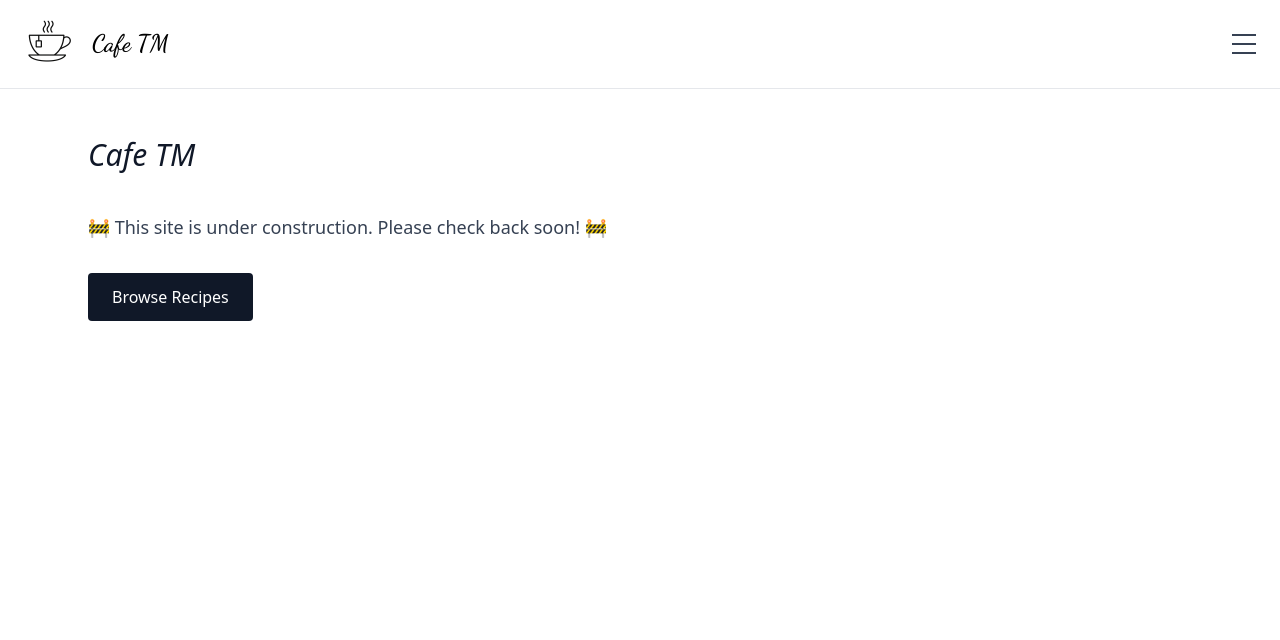
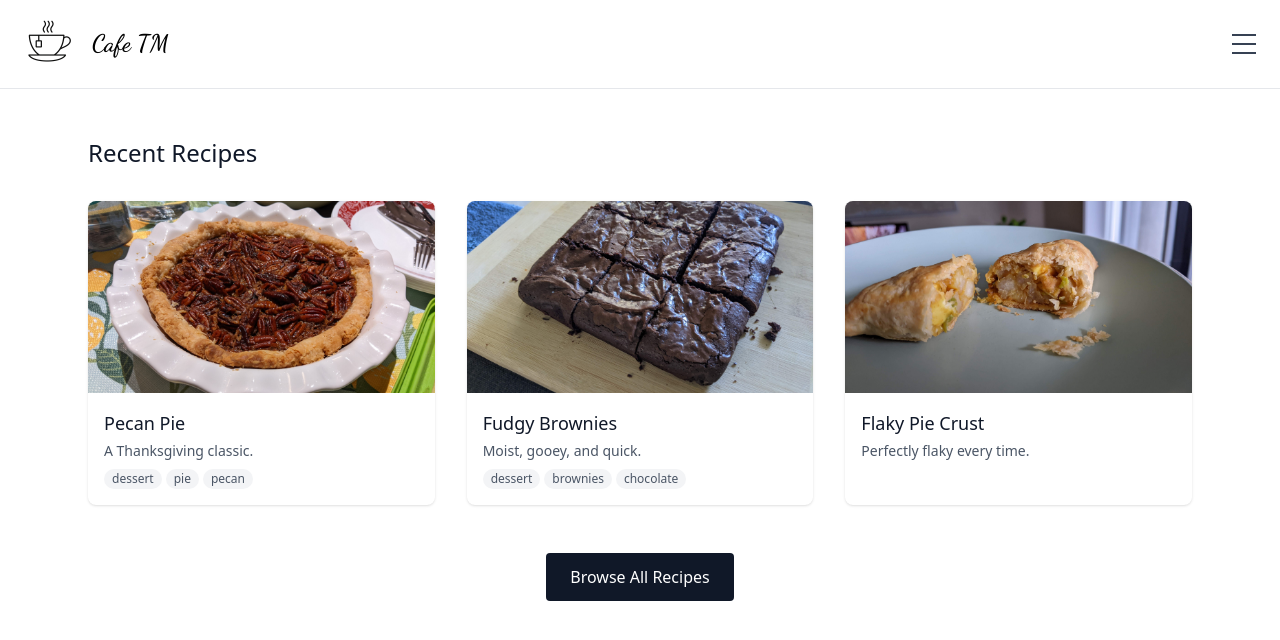
Before and after one commit to makto-toruk/recipe-architect, a Next.js app: page / in a window 1280 px wide. Shown: the top 640 px of the page. Built offline with nearby package versions, Linux system fonts and the light colour scheme.

Commit message:
remove under construction banner from landing page

```diff
--- a/app/page.tsx
+++ b/app/page.tsx
@@ -1,28 +1,59 @@
 import Header from "@/components/Header";
+import { loadAllRecipes } from "@/utils/loadAllRecipes";
+import RecipeCard from "@/components/RecipeCard";
 
 export const metadata = {
   title: "Cafe TM | Kitchen Lab",
   description: "Explore our ever-evolving family recipes",
 };
 
-export default function Home() {
+export default async function Home() {
+  const allRecipes = await loadAllRecipes();
+
+  // Sort recipes by most recent date (coalesce last_made and first_made)
+  const sortedRecipes = allRecipes
+    .map((recipe) => ({
+      ...recipe,
+      mostRecentDate: recipe.last_made || recipe.first_made,
+    }))
+    .filter((recipe) => recipe.mostRecentDate) // Only include recipes with dates
+    .sort((a, b) => {
+      // Sort by most recent date descending
+      return (
+        new Date(b.mostRecentDate!).getTime() -
+        new Date(a.mostRecentDate!).getTime()
+      );
+    })
+    .slice(0, 3); // Take the 3 most recent
+
   return (
     <div className="min-h-screen flex flex-col">
       <Header />
       <main className="min-h-screen bg-white py-12">
         <div className="max-w-6xl mx-auto px-6">
-          <h1 className="text-3xl font-light italic mb-10 text-gray-900">
-            Cafe TM
-          </h1>
-          <p className="text-lg text-gray-700 mb-8">
-            🚧 This site is under construction. Please check back soon! 🚧
-          </p>
-          <a
-            href="/recipes"
-            className="inline-block px-6 py-3 bg-gray-900 text-white rounded hover:bg-gray-800 transition"
-          >
-            Browse Recipes
-          </a>
+          {/* Recent Recipes Section */}
+          {sortedRecipes.length > 0 && (
+            <section className="mb-12">
+              <h2 className="text-2xl font-light mb-8 text-gray-900">
+                Recent Recipes
+              </h2>
+              <div className="grid gap-8 grid-cols-1 sm:grid-cols-2 lg:grid-cols-3">
+                {sortedRecipes.map((recipe) => (
+                  <RecipeCard key={recipe.id} {...recipe} />
+                ))}
+              </div>
+            </section>
+          )}
+
+          {/* Browse More Section */}
+          <div className="text-center">
+            <a
+              href="/recipes"
+              className="inline-block px-6 py-3 bg-gray-900 text-white rounded hover:bg-gray-800 transition"
+            >
+              Browse All Recipes
+            </a>
+          </div>
         </div>
       </main>
     </div>
--- a/content/about.md
+++ b/content/about.md
@@ -8,4 +8,6 @@ I’ve come to value the calm that comes with focus. The discipline of cutting a
 
 I love building things. This was a chance to build something that I would love to use. It was also a chance to learn something new.
 
+[The right data architecture](https://github.com/makto-toruk/recipe-architect) has always felt like the foundation for great products. I wanted another way to test this.
+
 Maybe our children (we don't have any yet) will cook from it. Maybe the robots of the future will. In either case, I wanted to leave something behind that felt considered.
--- a/utils/loadAllRecipes.ts
+++ b/utils/loadAllRecipes.ts
@@ -4,9 +4,12 @@ import type { Recipe } from "@/types";
 
 const recipesDir = path.join(process.cwd(), "data/recipes");
 
-/** Fetch id, title, subtitle, image, tags for every recipe JSON file. */
+/** Fetch minimal fields for every recipe JSON file. */
 export async function loadAllRecipes(): Promise<
-  Pick<Recipe, "id" | "title" | "subtitle" | "image" | "tags">[]
+  Pick<
+    Recipe,
+    "id" | "title" | "subtitle" | "image" | "tags" | "first_made" | "last_made"
+  >[]
 > {
   const files = (await fs.readdir(recipesDir)).filter((f) =>
     f.endsWith(".json")
@@ -15,8 +18,9 @@ export async function loadAllRecipes(): Promise<
   return Promise.all(
     files.map(async (file) => {
       const text = await fs.readFile(path.join(recipesDir, file), "utf8");
-      const { id, title, subtitle, image, tags } = JSON.parse(text) as Recipe;
-      return { id, title, subtitle, image, tags };
+      const { id, title, subtitle, image, tags, first_made, last_made } =
+        JSON.parse(text) as Recipe;
+      return { id, title, subtitle, image, tags, first_made, last_made };
     })
   );
 }
```
